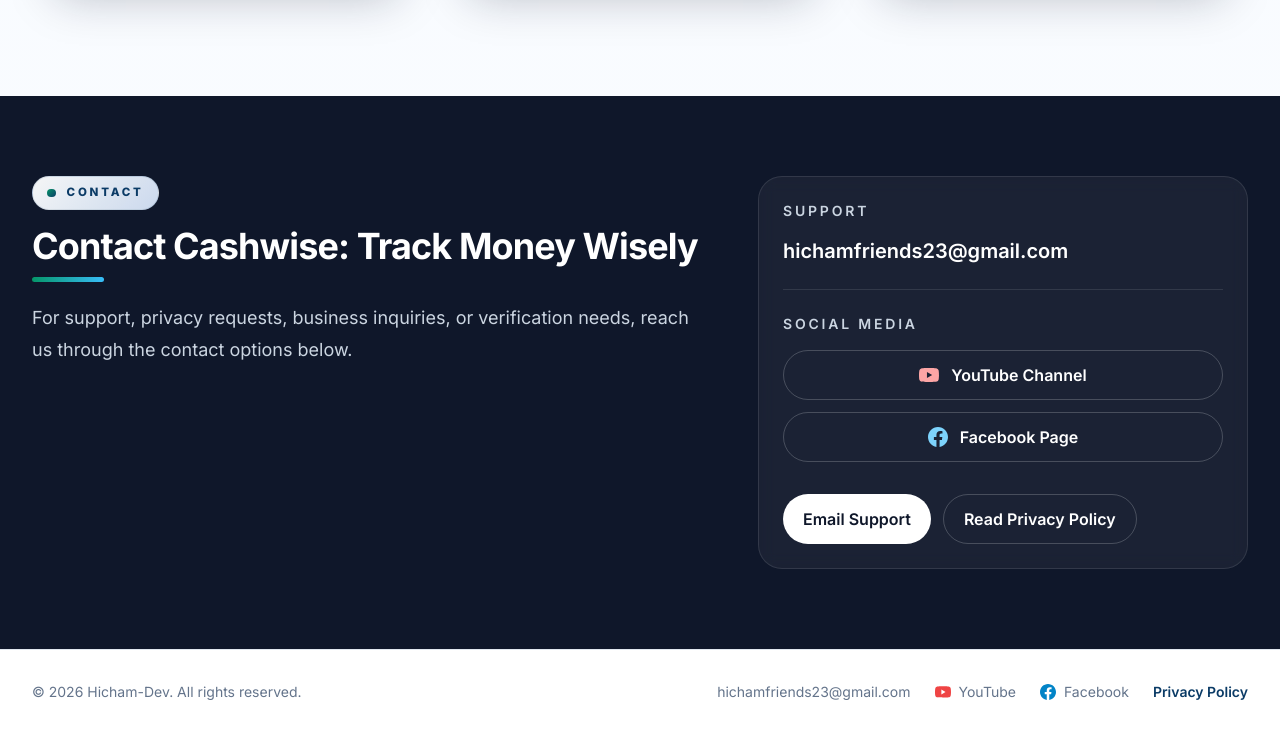
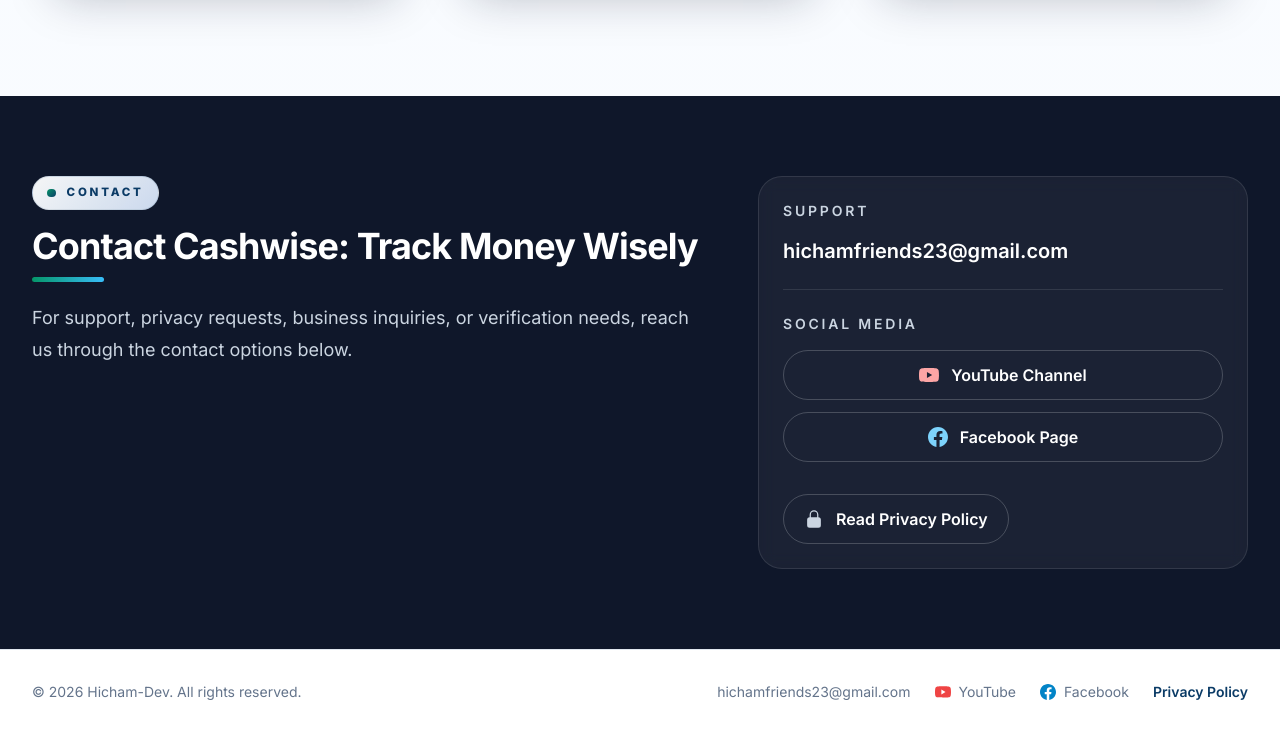
Before and after one commit to Hicham-dev-39/hichamdevapps, a website: page index.html in a window 1280 px wide. Shown: the part 5904-6638 px from the top of the page. Drawn offline with Linux system fonts and the light colour scheme.

Commit message:
contact: remove email support button, add privacy policy icon

```diff
--- a/index.html
+++ b/index.html
@@ -1028,10 +1028,10 @@
               </div>
             </div>
             <div class="mt-8 flex flex-col gap-3 sm:flex-row">
-              <a href="mailto:hichamfriends23@gmail.com" class="inline-flex items-center justify-center rounded-full bg-white px-5 py-3 font-semibold text-ink transition hover:bg-slate-100">
-                Email Support
-              </a>
               <a href="privacy-policy.html" class="inline-flex items-center justify-center rounded-full border border-white/20 px-5 py-3 font-semibold text-white transition hover:bg-white/10">
+                <svg xmlns="http://www.w3.org/2000/svg" class="mr-3 h-5 w-5 text-slate-300" viewBox="0 0 24 24" fill="currentColor" aria-hidden="true">
+                  <path fill-rule="evenodd" d="M12 1.5a5.25 5.25 0 0 0-5.25 5.25v3a3 3 0 0 0-3 3v6.75a3 3 0 0 0 3 3h10.5a3 3 0 0 0 3-3v-6.75a3 3 0 0 0-3-3v-3c0-2.9-2.35-5.25-5.25-5.25Zm3.75 8.25v-3a3.75 3.75 0 1 0-7.5 0v3h7.5Z" clip-rule="evenodd" />
+                </svg>
                 Read Privacy Policy
               </a>
             </div>
```
